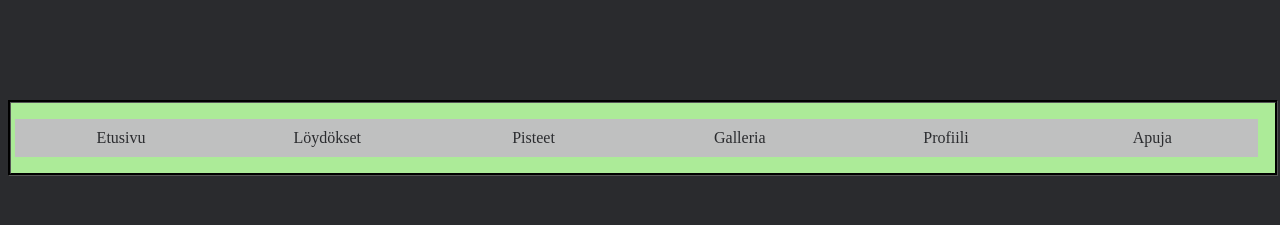
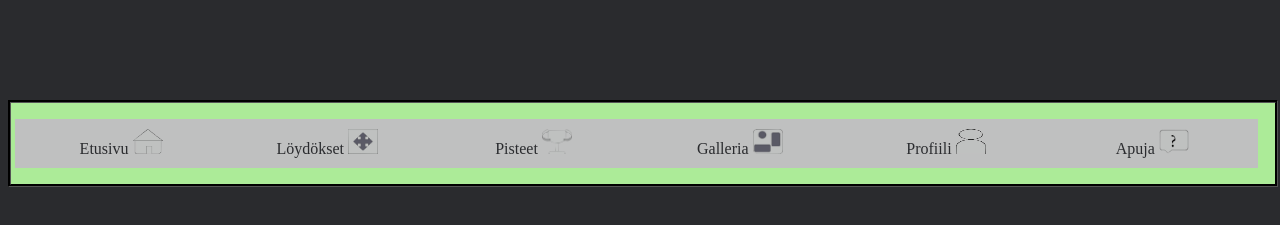
Before and after one commit to Orlian/MediaProject, a plain HTML site: page found.html in a window 1280 px wide. Shown: the part 147-372 px from the top of the page. Drawn offline with Linux system fonts and the light colour scheme.

Commit message:
Lisätty ikonit

```diff
--- a/css/styles.css
+++ b/css/styles.css
@@ -53,7 +53,7 @@ nav ul{
     padding: 0;
 }
 nav li{
-    display: inline;
+    display: inline-block;
     float: left;
     width: 16%;
     padding: 0px 0px 0px 4px;
--- a/found.html
+++ b/found.html
@@ -12,12 +12,12 @@
 <body>
 <nav id="navigation_bar">
     <ul>
-        <li><a href ="main.html">Etusivu</a></li>
-        <li><a href ="found.html">Löydökset</a></li>
-        <li><a href ="scores.html">Pisteet</a></li>
-        <li><a href ="gallery.html">Galleria</a></li>
-        <li><a href ="profile.html">Profiili</a></li>
-        <li><a href ="help.html">Apuja</a></li>
+        <li><a href ="main.html">Etusivu  <img src="css/images/home.png" width="30"height="25"></a></li>
+        <li><a href ="found.html">Löydökset  <img src="css/images/map.png" width="30"height="25"></a></li>
+        <li><a href ="scores.html">Pisteet  <img src="css/images/trophy.png" width="30"height="25"></a></li>
+        <li><a href ="gallery.html">Galleria  <img src="css/images/pic.png" width="30"height="25"></a></li>
+        <li><a href ="profile.html">Profiili  <img src="css/images/profile.png" width="30"height="25"></a></li>
+        <li><a href ="help.html">Apuja  <img src="css/images/help.png" width="30"height="25"></a></li>
     </ul>
 
 </nav>
```
Also changed, not shown: gallery.html (+6 -6 lines), help.html (+6 -6 lines), main.html (+6 -6 lines), profile.html (+6 -6 lines), scores.html (+6 -6 lines), css/images/home.png (added), css/images/map.png (added), css/images/pic.png (added), css/images/profile.png (added), css/images/trophy.png (added).
